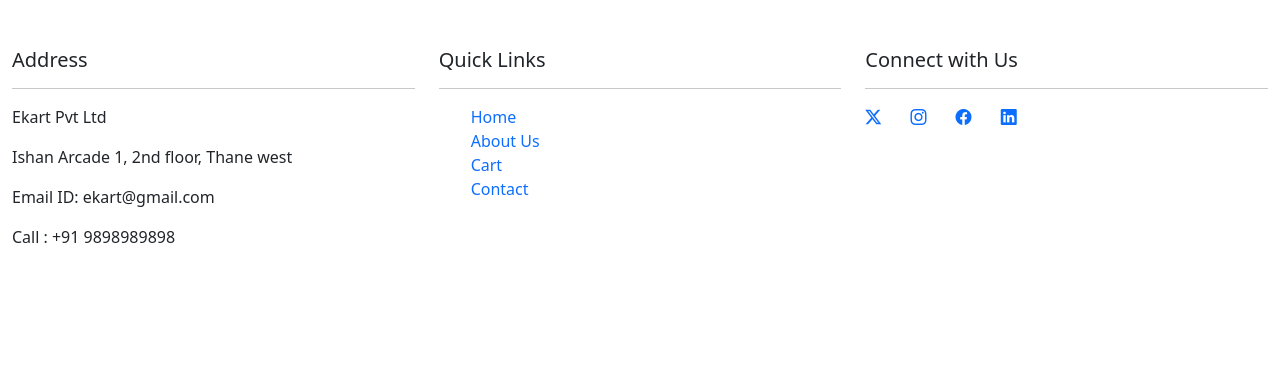
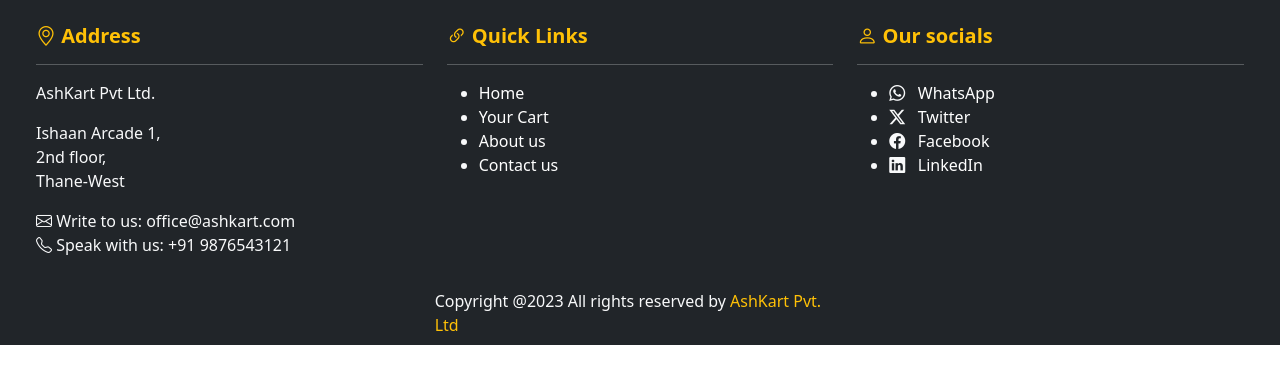
Before and after one commit to redfieldC/itvedant_shopping_crud_multiuser, a Django app: template django/Productstore/store/templates/storeapp/place_order.html in a window 1280 px wide. Shown: the part 67-451 px from the top of the page. Run offline with Django 4.2, Linux system fonts and the light colour scheme; the template is opened without the code that fills it, so the values that code supplies are empty; some libraries are stand-ins or nearby versions.

Commit message:
Update footer.html

```diff
--- a/django/Productstore/store/templates/footer.html
+++ b/django/Productstore/store/templates/footer.html
@@ -1,62 +1,57 @@
-{% load static %}
+<div class="row p-4 bg-dark text-light">
+    <div class="col-md-4">
+        <h5><b class="bi bi-geo-alt text-warning font-weight-bold"> Address</b></h5>
+        <hr>
+        <p> AshKart Pvt Ltd.</p>
+        <p> Ishaan Arcade 1,<br>
+            2nd floor, <br>
+            Thane-West
+        </p>
+        <div class="row">
+            <div class="col-md-12">
+                <i class="bi bi-envelope"></i> Write to us: office@ashkart.com
+            </div>
+            <div class="col-md-12">
+                <i class="bi bi-telephone"></i> Speak with us: +91 9876543121
+            </div>
 
-<!DOCTYPE html>
-<html lang="en">
-  <head>
-    <meta charset="UTF-8" />
-    <meta name="viewport" content="width=device-width, initial-scale=1.0" />
-    <title>Ekart|Home</title>
-    <!-- <link href="https://cdn.jsdelivr.net/npm/bootstrap@5.3.2/dist/css/bootstrap.min.css" rel="stylesheet" integrity="sha384-T3c6CoIi6uLrA9TneNEoa7RxnatzjcDSCmG1MXxSR1GAsXEV/Dwwykc2MPK8M2HN" crossorigin="anonymous"> -->
-    <link rel="stylesheet" href="{% static 'assests/css/bootstrap.min.css' %}" />
-    <link rel="stylesheet" href="{% static 'assests/css/style.css' %}" />
-    <link
-      rel="stylesheet"
-      href="https://cdn.jsdelivr.net/npm/bootstrap-icons@1.11.1/font/bootstrap-icons.css"
-    />
-  </head>
-  <body>
+        </div>
 
 
-    <div class="row mt-5">
-        <div class="col-md-4">
-          <h5>Address</h5>
-          <hr />
-          <p>Ekart Pvt Ltd</p>
-          <p>Ishan Arcade 1, 2nd floor, Thane west</p>
-          <p>Email ID: ekart@gmail.com</p>
-          <p>Call : +91 9898989898</p>
     </div>
     <div class="col-md-4">
-          <h5>Quick Links</h5>
-          <hr />
-          <ul type="none">
-            <li><a href="home.html" class="anchor">Home</a></li>
-            <li><a href="about.html" class="anchor">About Us</a></li>
-            <li><a href="cart.html" class="anchor">Cart</a></li>
-            <li><a href="contact.html" class="anchor">Contact</a></li>
+        <h5><b class="bi bi-link-45deg text-warning font-weight-bold"> Quick Links</b></h5>
+        <hr>
+        <ul>
+            <li><a class="text-white" style="text-decoration: none;" href="home.html">Home</a></li>
+            <li><a class="text-white" style="text-decoration: none;" href="cart.html">Your Cart</a></li>
+            <li><a class="text-white" style="text-decoration: none;" href="about.html">About us</a></li>
+            <li><a class="text-white" style="text-decoration: none;" href="contact.html">Contact us</a></li>
 
-            <!-- <li><a href="home.html">Home</a></li>
-                <li><a href="about.html">About Us</a></li>
-                <li><a href="cart.html">Cart</a></li>
-                <li><a href="contact.html">Contact</a></li> -->
         </ul>
     </div>
     <div class="col-md-4">
-          <h5>Connect with Us</h5>
-          <hr />
-          <a href="https://twitter.com/"><i class="bi bi-twitter-x"></i></a>
-          &nbsp; &nbsp; &nbsp;
-          <a href="https://www.instagram.com/"
-            ><i class="bi bi-instagram"></i
-          ></a>
-          &nbsp; &nbsp; &nbsp;
-          <a href="https://www.facebook.com/"><i class="bi bi-facebook"></i></a>
-          &nbsp; &nbsp; &nbsp;
-          <a href="https://in.linkedin.com/"><i class="bi bi-linkedin"></i></a>
+        <h5><b class="bi bi-person text-warning font-weight-bold"> Our socials</b></h5>
+        <hr>
+        <ul>
+            <li><i class="bi bi-whatsapp"></i><a class="text-white" style="text-decoration: none;"
+                    href="http://www.whatsapp.com/">&nbsp;&nbsp;&nbsp;WhatsApp</a></li>
+            <li><i class="bi bi-twitter-x"></i><a class="text-white" style="text-decoration: none;"
+                    href="http://www.twitter.com/">&nbsp;&nbsp;&nbsp;Twitter</a></li>
+            <li><i class="bi bi-facebook"></i><a class="text-white" style="text-decoration: none;"
+                    href="http://www.facebook.com/">&nbsp;&nbsp;&nbsp;Facebook</a></li>
+            <li><i class="bi bi-linkedin"></i><a class="text-white" style="text-decoration: none;"
+                    href="http://www.linkedin.com/">&nbsp;&nbsp;&nbsp;LinkedIn</a></li>
+        </ul>
+    </div>
+</div>
+<div class="row bg-dark text-light">
+    <div class="col-md-4 p-2 mx-auto">
+        Copyright @2023 All rights reserved by <span class="text-warning font-weight-bold" >AshKart Pvt. Ltd</span>
     </div>
 </div>
 </div>
-    <!-- <script src="https://cdn.jsdelivr.net/npm/bootstrap@5.3.2/dist/js/bootstrap.bundle.min.js" integrity="sha384-C6RzsynM9kWDrMNeT87bh95OGNyZPhcTNXj1NW7RuBCsyN/o0jlpcV8Qyq46cDfL" crossorigin="anonymous"></script> -->
-    <script src="assests/js/popper.min.js"></script>
-    <script src="assests/js/bootstrap.min.js"></script>
+
 </body>
+
+</html>
```
Lines whose indentation alone changed are shown as unchanged.
